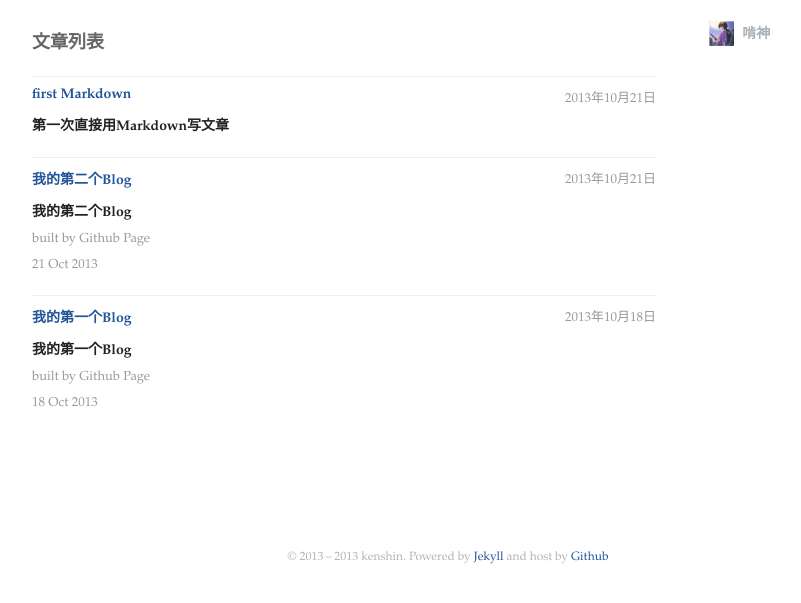
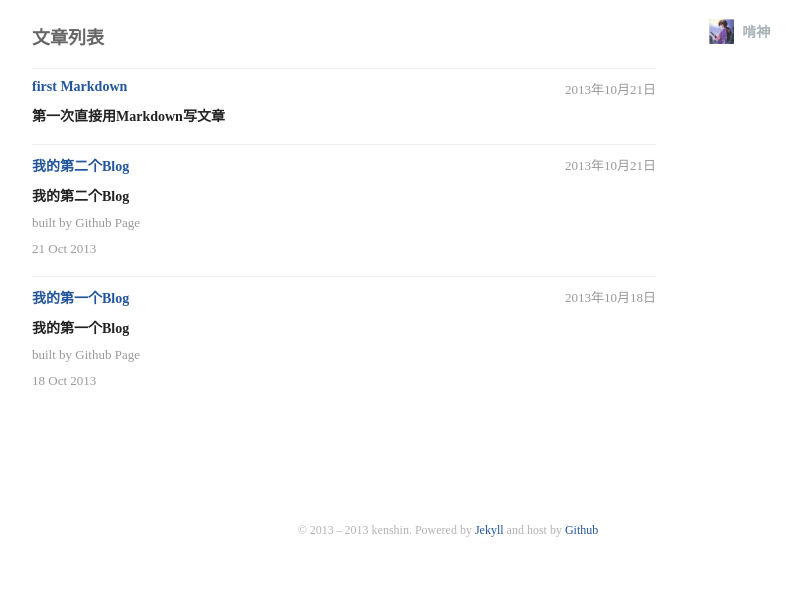
Before and after one commit to kenshinlin/archives, a Jekyll site: the page built from index.html, in a window 1280 px wide. Shown: the top 603 px of the page, without its empty margins (192-993 px from the left). Built offline with Jekyll 4.4.1, drawn with Linux system fonts in a browser that asks for light colours.

Commit message:
Update style.css

```diff
--- a/css/style.css
+++ b/css/style.css
@@ -38,7 +38,7 @@ clear:both;
 font-size:12px;
 }
 body{
-  font-family: palatino,'times new roman', serif;
+  font-family: 'palatino,"times new roman", serif';
   font-size: 13px;
   color: #222;
 }
```
